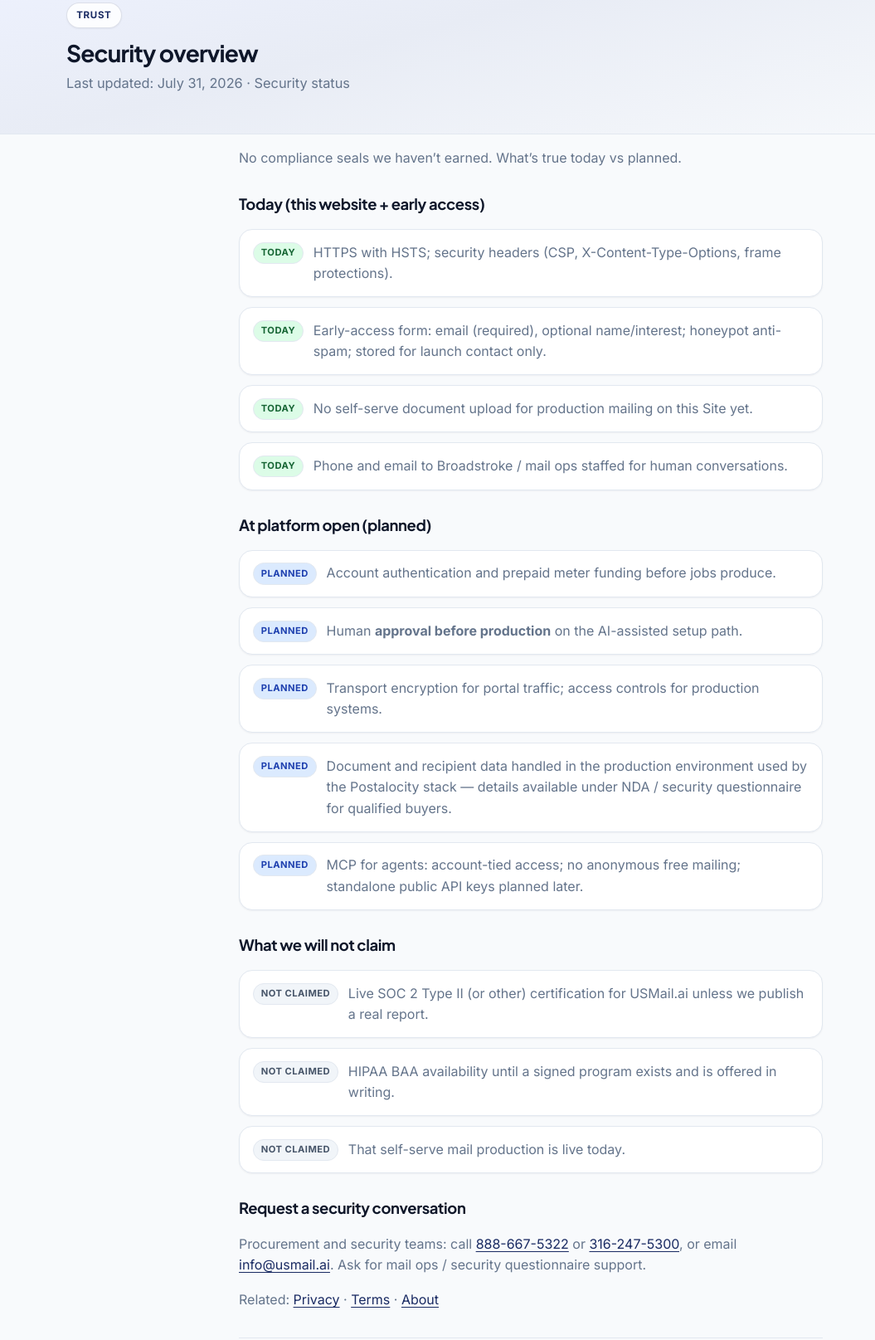
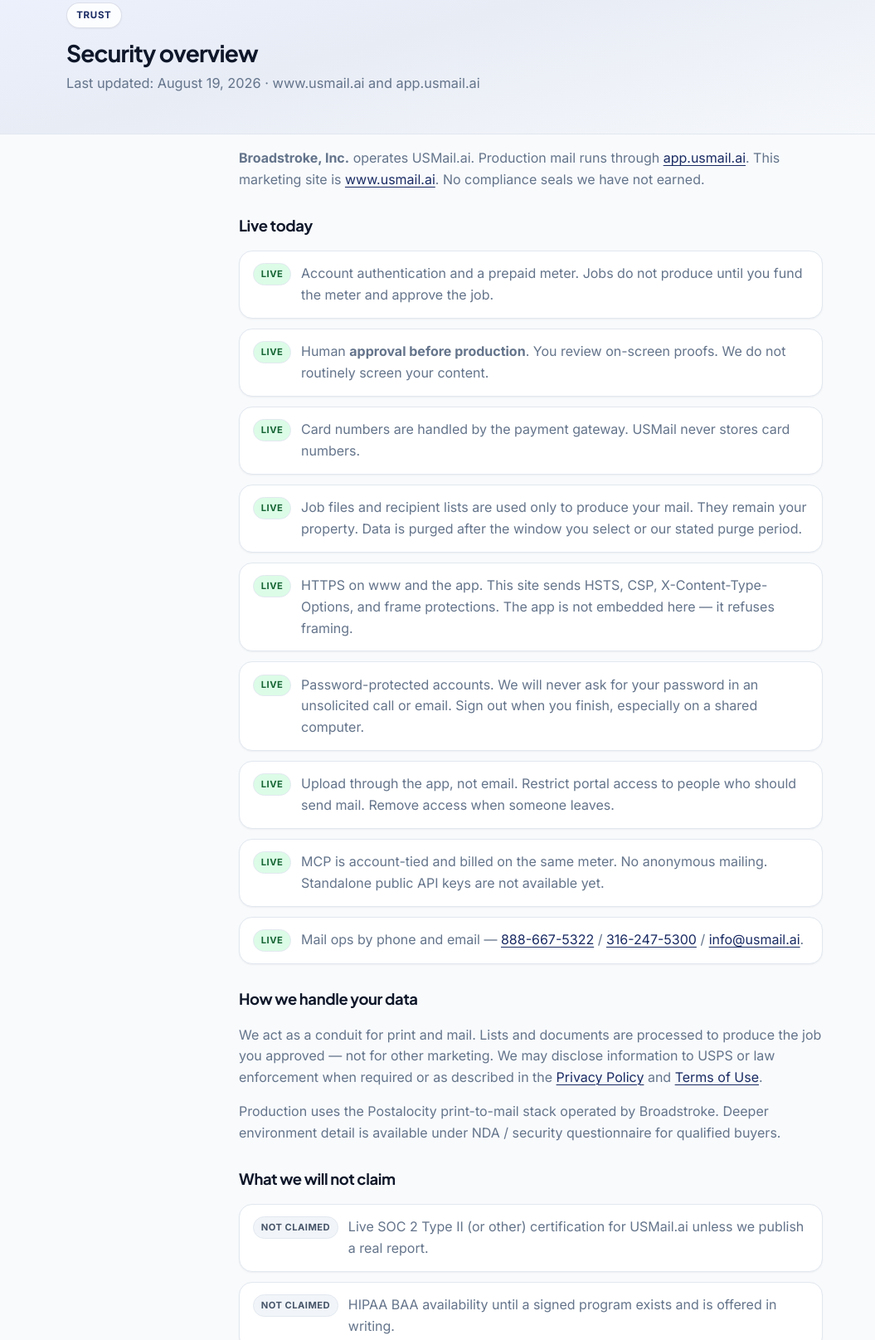
Before and after one commit to broadstrokeinc/usmail-ai, a website: page public/security.html in a window 1280 px wide. Shown: the part 138-1753 px from the top of the page at 83% size, without its empty margins (0-1055 px from the left). Drawn offline with nearby package versions, Linux system fonts and the light colour scheme.

Commit message:
docs: rewrite security page for the live platform
Drop pre-launch and early-access copy. State what is live on
app.usmail.ai — accounts, meter, approval, gateway cards, purge —
and keep SOC 2 / HIPAA unclaimed.

```diff
--- a/public/security.html
+++ b/public/security.html
@@ -6,10 +6,10 @@
   <link rel="icon" href="/favicon.ico" sizes="any" />
   <link rel="icon" type="image/png" sizes="32x32" href="/favicon.png" />
   <link rel="apple-touch-icon" sizes="180x180" href="/apple-touch-icon.png" />
-  <title>Security | USMail.ai — Pre-launch overview</title>
+  <title>Security | USMail.ai</title>
   <meta
     name="description"
-    content="USMail.ai security overview for the live platform. We do not invent SOC 2 or compliance seals. Operated by Broadstroke, Inc."
+    content="How USMail.ai protects accounts, jobs, and recipient data on www.usmail.ai and app.usmail.ai. No invented SOC 2 or HIPAA seals. Operated by Broadstroke, Inc."
   />
   <meta name="robots" content="index, follow" />
   <meta name="theme-color" content="#1a2b63" />
@@ -20,11 +20,11 @@
   <meta property="og:site_name" content="USMail.ai" />
   <meta property="og:url" content="https://www.usmail.ai/security" />
   <meta property="og:title" content="Security | USMail.ai" />
-  <meta property="og:description" content="Security overview. No fake compliance badges." />
+  <meta property="og:description" content="How USMail.ai protects accounts, jobs, and recipient data. No fake compliance badges." />
   <meta property="og:image" content="https://www.usmail.ai/logo-og.jpg" />
   <meta name="twitter:card" content="summary_large_image" />
   <meta name="twitter:title" content="Security | USMail.ai" />
-  <meta name="twitter:description" content="Security overview. No fake compliance badges." />
+  <meta name="twitter:description" content="How USMail.ai protects accounts, jobs, and recipient data. No fake compliance badges." />
   <meta name="twitter:image" content="https://www.usmail.ai/logo-og.jpg" />
   <link rel="stylesheet" href="/tokens.css?v=20260731quiet" />
   <link rel="stylesheet" href="/styles.css?v=20260731quiet" />
@@ -37,7 +37,8 @@
     "@type": "WebPage",
     "name": "Security | USMail.ai",
     "url": "https://www.usmail.ai/security",
-    "description": "Pre-launch security overview for USMail.ai. No invented SOC 2 or compliance seals.",
+    "description": "How USMail.ai protects accounts, jobs, and recipient data. No invented SOC 2 or compliance seals.",
+    "dateModified": "2026-08-19",
     "isPartOf": { "@id": "https://www.usmail.ai/#website" }
   }
   </script>
@@ -90,37 +91,52 @@
         <div class="page-hero-inner">
           <p class="eyebrow">Trust</p>
           <h1>Security overview</h1>
-          <p class="lead">Last updated: July 31, 2026 · Security status</p>
+          <p class="lead">Last updated: August 19, 2026 · www.usmail.ai and app.usmail.ai</p>
         </div>
       </div>
     </header>
     <div class="wrap legal-layout">
 
+    <p>
+      <strong>Broadstroke, Inc.</strong> operates USMail.ai. Production mail runs through
+      <a href="https://app.usmail.ai/">app.usmail.ai</a>. This marketing site is
+      <a href="https://www.usmail.ai/">www.usmail.ai</a>. No compliance seals we have not earned.
+    </p>
 
-    <p>No compliance seals we haven’t earned. What’s true today vs planned.</p>
-
-    <h2>Today (this website + early access)</h2>
+    <h2>Live today</h2>
     <ul class="status-list">
-      <li><span class="chip chip-live">Today</span><div>HTTPS with HSTS; security headers (CSP, X-Content-Type-Options, frame protections).</div></li>
-      <li><span class="chip chip-live">Today</span><div>Early-access form: email (required), optional name/interest; honeypot anti-spam; stored for launch contact only.</div></li>
-      <li><span class="chip chip-live">Today</span><div>No self-serve document upload for production mailing on this Site yet.</div></li>
-      <li><span class="chip chip-live">Today</span><div>Phone and email to Broadstroke / mail ops staffed for human conversations.</div></li>
+      <li><span class="chip chip-live">Live</span><div>Account authentication and a prepaid meter. Jobs do not produce until you fund the meter and approve the job.</div></li>
+      <li><span class="chip chip-live">Live</span><div>Human <strong>approval before production</strong>. You review on-screen proofs. We do not routinely screen your content.</div></li>
+      <li><span class="chip chip-live">Live</span><div>Card numbers are handled by the payment gateway. USMail never stores card numbers.</div></li>
+      <li><span class="chip chip-live">Live</span><div>Job files and recipient lists are used only to produce your mail. They remain your property. Data is purged after the window you select or our stated purge period.</div></li>
+      <li><span class="chip chip-live">Live</span><div>HTTPS on www and the app. This site sends HSTS, CSP, X-Content-Type-Options, and frame protections. The app is not embedded here — it refuses framing.</div></li>
+      <li><span class="chip chip-live">Live</span><div>Password-protected accounts. We will never ask for your password in an unsolicited call or email. Sign out when you finish, especially on a shared computer.</div></li>
+      <li><span class="chip chip-live">Live</span><div>Upload through the app, not email. Restrict portal access to people who should send mail. Remove access when someone leaves.</div></li>
+      <li><span class="chip chip-live">Live</span><div>MCP is account-tied and billed on the same meter. No anonymous mailing. Standalone public API keys are not available yet.</div></li>
+      <li><span class="chip chip-live">Live</span><div>Mail ops by phone and email —
+        <a href="tel:+18886675322">888-667-5322</a> /
+        <a href="tel:+13162475300">316-247-5300</a> /
+        <a href="mailto:info@usmail.ai">info@usmail.ai</a>.</div></li>
     </ul>
 
-    <h2>At platform open (planned)</h2>
-    <ul class="status-list">
-      <li><span class="chip chip-planned">Planned</span><div>Account authentication and prepaid meter funding before jobs produce.</div></li>
-      <li><span class="chip chip-planned">Planned</span><div>Human <strong>approval before production</strong> on the AI-assisted setup path.</div></li>
-      <li><span class="chip chip-planned">Planned</span><div>Transport encryption for portal traffic; access controls for production systems.</div></li>
-      <li><span class="chip chip-planned">Planned</span><div>Document and recipient data handled in the production environment used by the Postalocity stack — details available under NDA / security questionnaire for qualified buyers.</div></li>
-      <li><span class="chip chip-planned">Planned</span><div>MCP for agents: account-tied access; no anonymous free mailing; standalone public API keys planned later.</div></li>
-    </ul>
+    <h2>How we handle your data</h2>
+    <p>
+      We act as a conduit for print and mail. Lists and documents are processed to produce the
+      job you approved — not for other marketing. We may disclose information to USPS or law
+      enforcement when required or as described in the
+      <a href="/privacy">Privacy Policy</a> and <a href="/terms">Terms of Use</a>.
+    </p>
+    <p>
+      Production uses the Postalocity print-to-mail stack operated by Broadstroke. Deeper
+      environment detail is available under NDA / security questionnaire for qualified buyers.
+    </p>
 
     <h2>What we will not claim</h2>
     <ul class="status-list">
       <li><span class="chip chip-not">Not claimed</span><div>Live SOC 2 Type II (or other) certification for USMail.ai unless we publish a real report.</div></li>
       <li><span class="chip chip-not">Not claimed</span><div>HIPAA BAA availability until a signed program exists and is offered in writing.</div></li>
-      <li><span class="chip chip-not">Not claimed</span><div>That self-serve mail production is live today.</div></li>
+      <li><span class="chip chip-not">Not claimed</span><div>That we read every mail piece, or that approving a job means we endorse the content.</div></li>
+      <li><span class="chip chip-not">Not claimed</span><div>That USMail.ai is the U.S. Postal Service, or that we control USPS delivery after handoff.</div></li>
     </ul>
 
     <h2>Request a security conversation</h2>
@@ -130,12 +146,6 @@
       <a href="tel:+13162475300">316-247-5300</a>, or email
       <a href="mailto:info@usmail.ai">info@usmail.ai</a>.
       Ask for mail ops / security questionnaire support.
-    </p>
-    <p>
-      Related:
-      <a href="/privacy">Privacy</a> ·
-      <a href="/terms">Terms</a> ·
-      <a href="/about">About</a>
     </p>
     <nav class="legal-suite-nav" aria-label="Related">
       <span>Related:</span>
```
